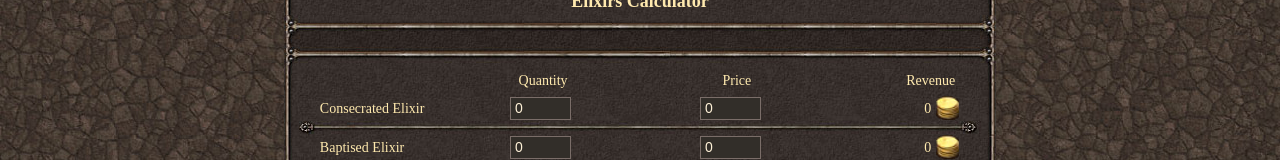
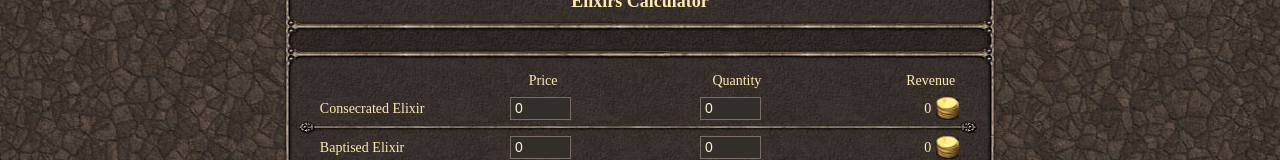
Before and after one commit to TheMshary/Holy-War-Tools, a Next.js app: page / in a window 1280 px wide. Shown: the part 761-921 px from the top of the page. Built offline with nearby package versions, Linux system fonts and the light colour scheme.

Commit message:
Swapped Elixir Calculator's Price and Quantity fields

```diff
--- a/src/app/components/ElixirsCalculator/Elixir.tsx
+++ b/src/app/components/ElixirsCalculator/Elixir.tsx
@@ -24,10 +24,10 @@ const Elixir = ({ elixir, updateElixir }: { elixir: ElixirType, updateElixir: Fu
         <div className="col-span-4 grid grid-cols-4 gap-30 flex items-center" style={{ width: "92%", margin: "auto" }}>
             <p className="col-span-1" style={{ color: "#ffeaaf", fontSize: "14px", textAlign: "left", fontFamily: "'Times New Roman', Times, serif", textWrap: "nowrap" }}>{elixir.name}</p>
             <p className="col-span-1">
-                <input type="text" onChange={updateQuantity} value={elixir.quantity} style={{ backgroundColor: "#322e29", borderColor: "#7a6d68", borderWidth: "1px", color: "#fef1d7", fontSize: "14px" }} className="px-1" size={4} />
+                <input type="text" onChange={updatePrice} value={elixir.price} style={{ backgroundColor: "#322e29", borderColor: "#7a6d68", borderWidth: "1px", color: "#fef1d7", fontSize: "14px" }} className="px-1" size={4} />
             </p>
             <p className="col-span-1">
-                <input type="text" onChange={updatePrice} value={elixir.price} style={{ backgroundColor: "#322e29", borderColor: "#7a6d68", borderWidth: "1px", color: "#fef1d7", fontSize: "14px" }} className="px-1" size={4} />
+                <input type="text" onChange={updateQuantity} value={elixir.quantity} style={{ backgroundColor: "#322e29", borderColor: "#7a6d68", borderWidth: "1px", color: "#fef1d7", fontSize: "14px" }} className="px-1" size={4} />
             </p>
             <div className="col-span-1 flex justify-end gap-1 items-center">
                 <p style={{ color: "#ffeaaf", fontSize: "14px", textAlign: "center", fontFamily: "'Times New Roman', Times, serif" }}>{elixir.revenue.toLocaleString()}</p>
--- a/src/app/components/ElixirsCalculator/index.tsx
+++ b/src/app/components/ElixirsCalculator/index.tsx
@@ -80,8 +80,8 @@ const ElixirsCalculator = () => {
                     <div className="col-span-4 my-1">
                         <div className="col-span-4 grid grid-cols-4 gap-30 flex items-center" style={{ width: "92%", margin: "auto" }}>
                             <p className="col-span-1" style={{ color: "#ffeaaf", fontSize: "14px", textAlign: "center", fontFamily: "'Times New Roman', Times, serif" }}></p>
+                            <p className="col-span-1" style={{ color: "#ffeaaf", fontSize: "14px", textAlign: "center", fontFamily: "'Times New Roman', Times, serif" }}>Price</p>
                             <p className="col-span-1" style={{ color: "#ffeaaf", fontSize: "14px", textAlign: "center", fontFamily: "'Times New Roman', Times, serif" }}>Quantity</p>
-                            <p className="col-span-1" style={{ color: "#ffeaaf", fontSize: "14px", textAlign: "center", fontFamily: "'Times New Roman', Times, serif" }}>Price</p>
                             <p className="col-span-1 " style={{ color: "#ffeaaf", fontSize: "14px", textAlign: "center", fontFamily: "'Times New Roman', Times, serif" }}>Revenue</p>
                         </div>
                     </div>
```
